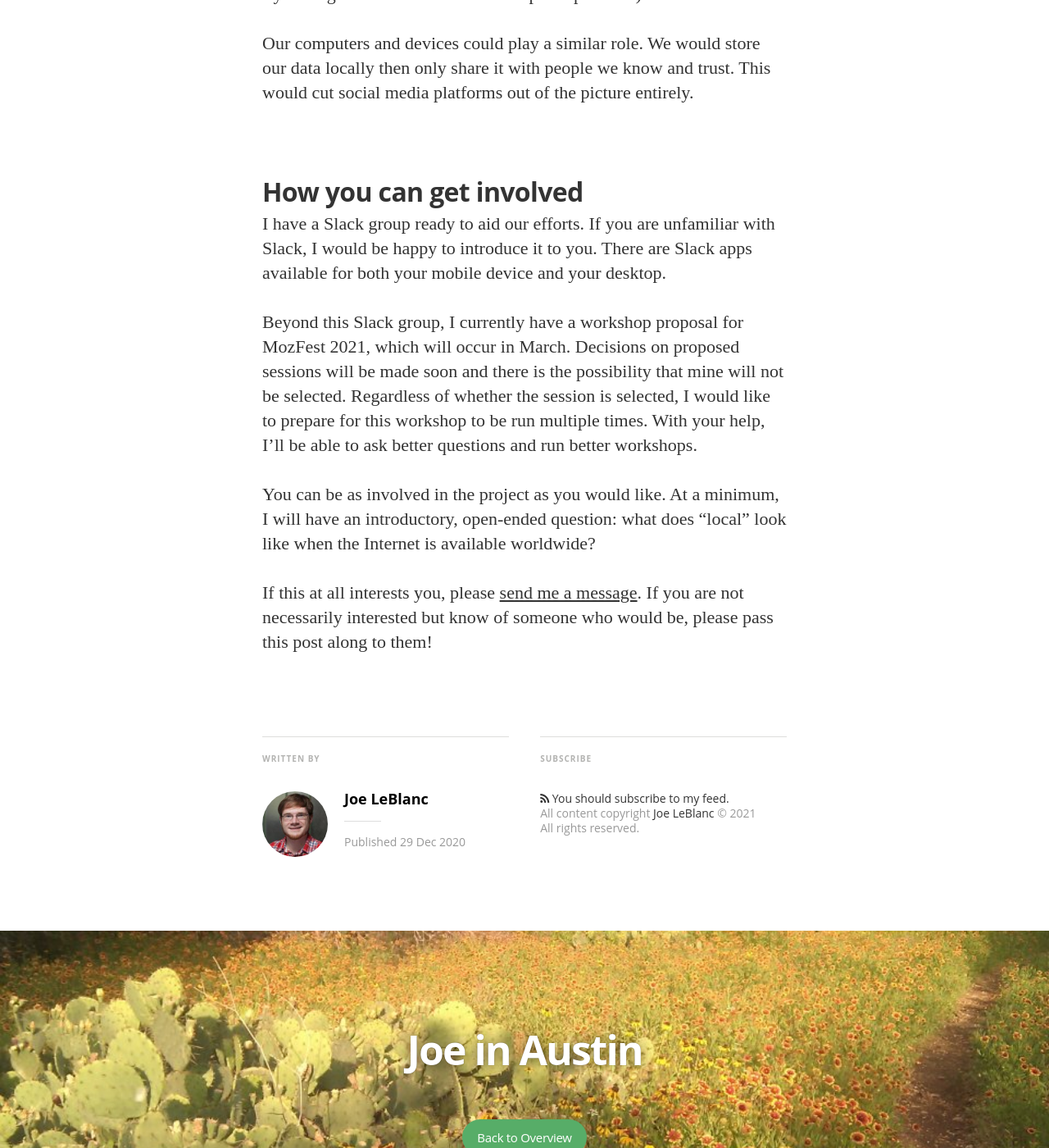
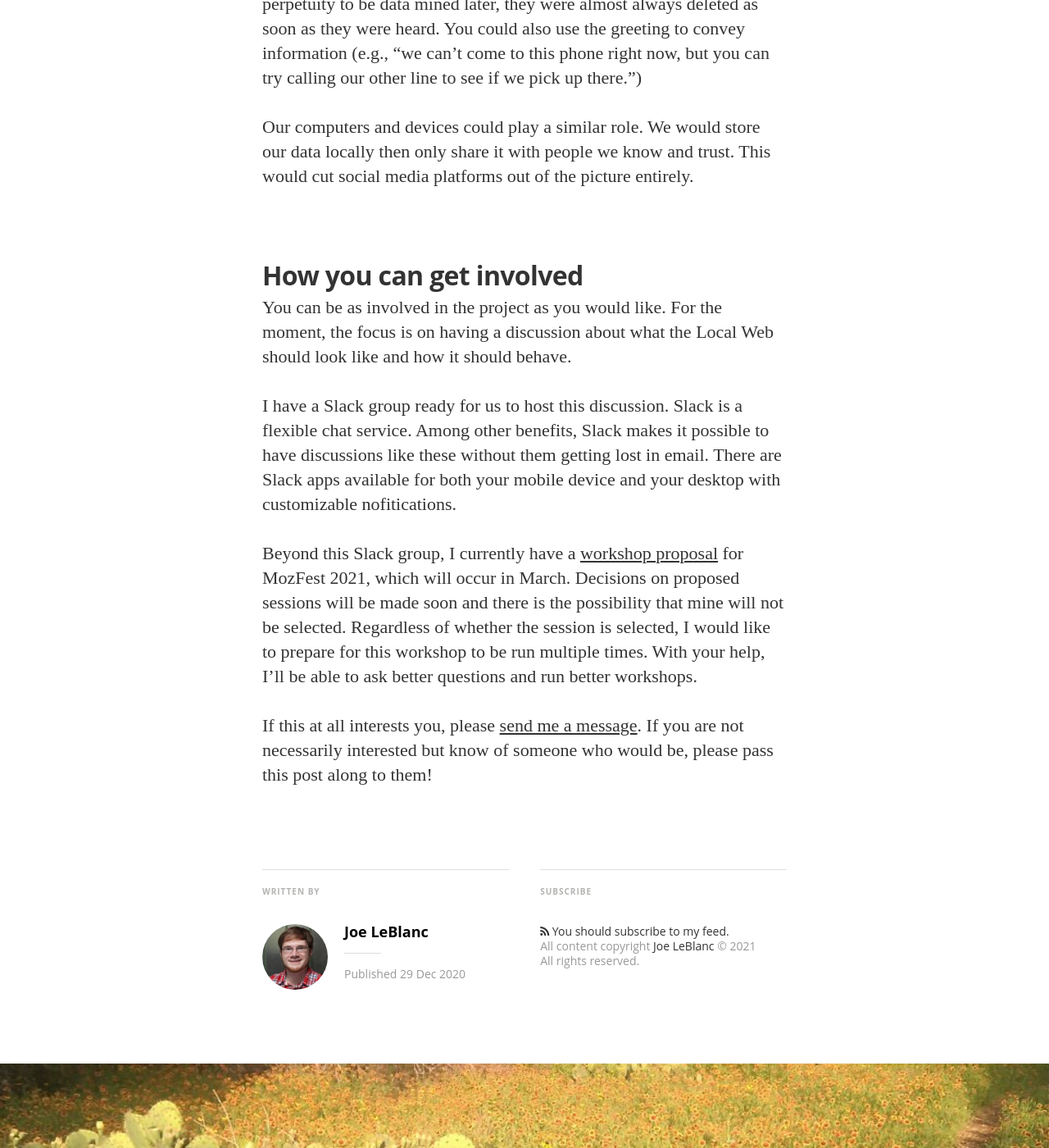
Before and after one commit to jlleblanc/blog.jlleblanc.com, a Jekyll site: the page built from _posts/2020-12-29-help-build-the-local-web.md, in a window 1280 px wide and 1400 px high, scrolled down 2225 px. Shown: the whole window at 82% size. Built offline with Jekyll 4.4.1, drawn with Linux system fonts in a browser that asks for light colours; nearby versions of some CDN libraries; some web fonts are replaced; some of the changed text lies outside the part shown.

Commit message:
Reworked the involvement sections

```diff
--- a/_posts/2020-12-29-help-build-the-local-web.md
+++ b/_posts/2020-12-29-help-build-the-local-web.md
@@ -15,16 +15,15 @@ The World Wide Web set out to become a decentralized publishing platform, which
 
 We deserve much better. We deserve a high-trust, non-corporate, algorithm-free, person-centric local web where the context in which we are communicating is known.
 ## This is where your help comes in
+If I try to do this on my own, not only will I get lost wandering through technical details, I will get burnt out. But I am convinced that with your help, we can build the Local Web.
 
-If I try to do this on my own, not only will I get lost wandering through technical details, I will get burnt out. But I am convinced that with your help, we can build the Local Web. We can start by talking about these topics:
+I need your help with determining what the Local Web will look like and how we will expect it to behave. To accomplish this, **I'm asking you to engage in a discussion with other people who are also interested in seeing the Local Web become reality.** You do not need to be a coder to join this effort. While some people in the group may be writing code at some point, we will be focusing more on a discussion around “what could be” rather than “what can we code today.”
 
-* How we should be able to use technology to communicate with people we know and trust
+To focus on "what could be," we will have discussions around topics like (but not limited to) these:
+
 * Experiences we’ve had (positive and negative) using social media
 * What we know we could do if we didn’t always have to go through Facebook, Google, and Twitter
 * How we can ensure people, not algorithm-driven profiteering, will always be first
-
-You do not need to be a coder to join this effort. While people may be writing code at some point, we will be focusing more on “what could be” than “what we can code today.”
-
 ## What this might ultimately look like
 There are many ways we could proceed with building a local web. One way would be to store data on our local computers, then share that data directly with each other rather than going through a server.
 
@@ -33,10 +32,10 @@ Landline phones and answering machines from the 90's are a good analogy. You cou
 Our computers and devices could play a similar role. We would store our data locally then only share it with people we know and trust. This would cut social media platforms out of the picture entirely.
 
 ## How you can get involved
-I have a Slack group ready to aid our efforts. If you are unfamiliar with Slack, I would be happy to introduce it to you. There are Slack apps available for both your mobile device and your desktop.
+You can be as involved in the project as you would like. For the moment, the focus is on having a discussion about what the Local Web should look like and how it should behave.
 
-Beyond this Slack group, I currently have a workshop proposal for MozFest 2021, which will occur in March. Decisions on proposed sessions will be made soon and there is the possibility that mine will not be selected. Regardless of whether the session is selected, I would like to prepare for this workshop to be run multiple times. With your help, I’ll be able to ask better questions and run better workshops.
+I have a Slack group ready for us to host this discussion. Slack is a flexible chat service. Among other benefits, Slack makes it possible to have discussions like these without them getting lost in email. There are Slack apps available for both your mobile device and your desktop with customizable nofitications.
 
-You can be as involved in the project as you would like. At a minimum, I will have an introductory, open-ended question: what does “local” look like when the Internet is available worldwide?
+Beyond this Slack group, I currently have a [workshop proposal](https://pretalx.com/mozfest-2021/talk/review/NP89FKFXVEJCBELGV7CU8VVRZL7FKHLU) for MozFest 2021, which will occur in March. Decisions on proposed sessions will be made soon and there is the possibility that mine will not be selected. Regardless of whether the session is selected, I would like to prepare for this workshop to be run multiple times. With your help, I’ll be able to ask better questions and run better workshops.
 
 If this at all interests you, please [send me a message](mailto:contact@jlleblanc.com?subject=Interested%20in%20building%20the%20Local%20Web). If you are not necessarily interested but know of someone who would be, please pass this post along to them!
```
Also changed, not shown: other parts of _posts/2020-12-29-help-build-the-local-web.md (+1 -1 lines).
